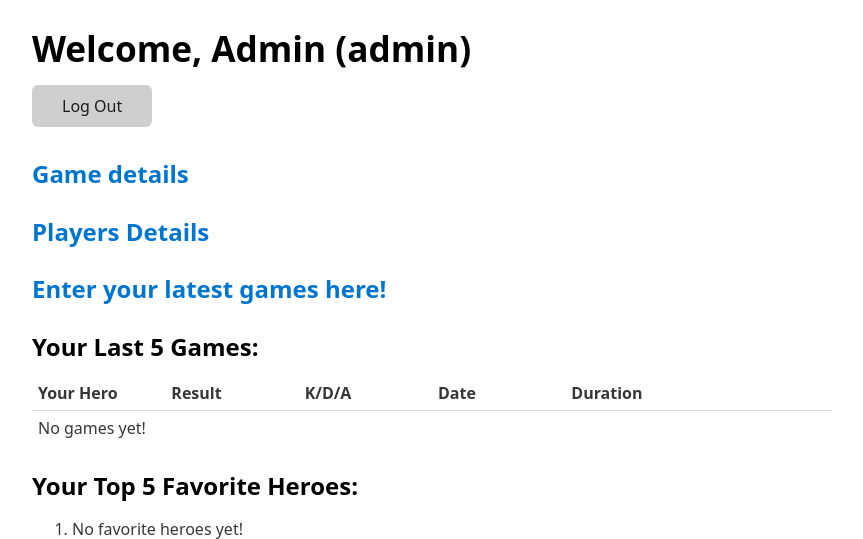
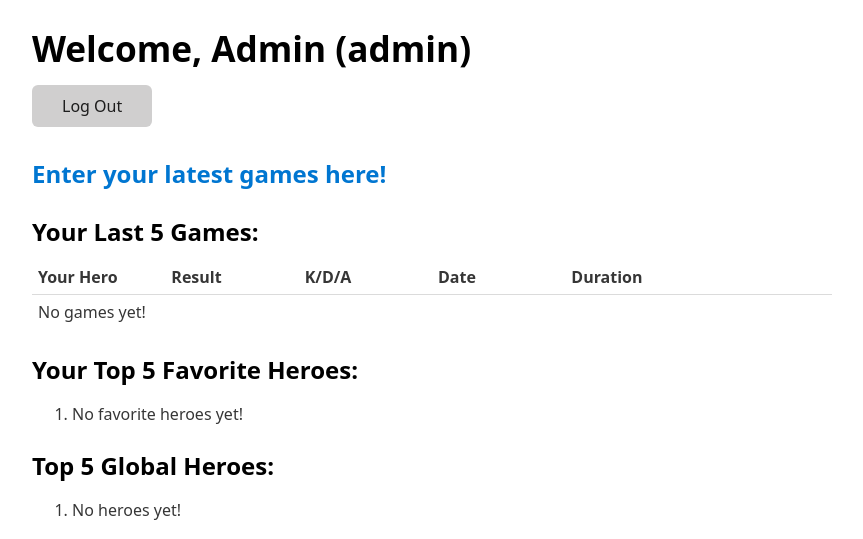
Before and after one commit to ahhyiiieee/mobastats, a Django app: page / in a window 1280 px wide. Shown: the top 539 px of the page, without its empty margins (208-1071 px from the left). Run offline with Django 3.2, Linux system fonts and the light colour scheme; a user stored in the database is signed in; data comes from the database, SQL or seed files in the repository; data that the repository does not hold is empty; parts of the project's set-up code (start-up, migrations or seed data) failed here and were passed over.

Commit message:
home page

```diff
--- a/config/templates/home.html
+++ b/config/templates/home.html
@@ -5,9 +5,6 @@
 {% block content %}
     <h1>Welcome, {{ player.display_name }} ({{ player.username}})</h1>
     <form method="POST" action="{% url "logout" %}">{% csrf_token %}<button type="submit">Log Out</button></form>
-
-    <h2><a href="{% url 'game_details' %}">Game details</a></h2>
-    <h2><a href="{% url 'player_details' %}">Players Details</a></h2>
     <h2><a href="{% url 'latest_game_form' %}">Enter your latest games here!</a></h2>
 
     <h2>Your Last 5 Games:</h2>
```
